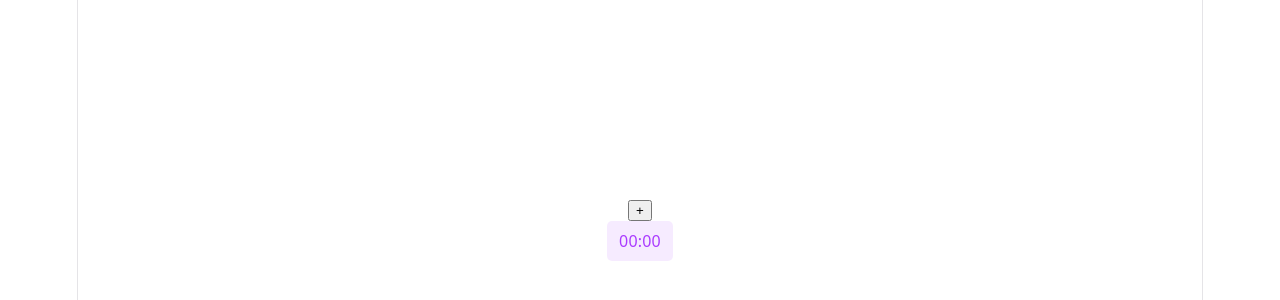
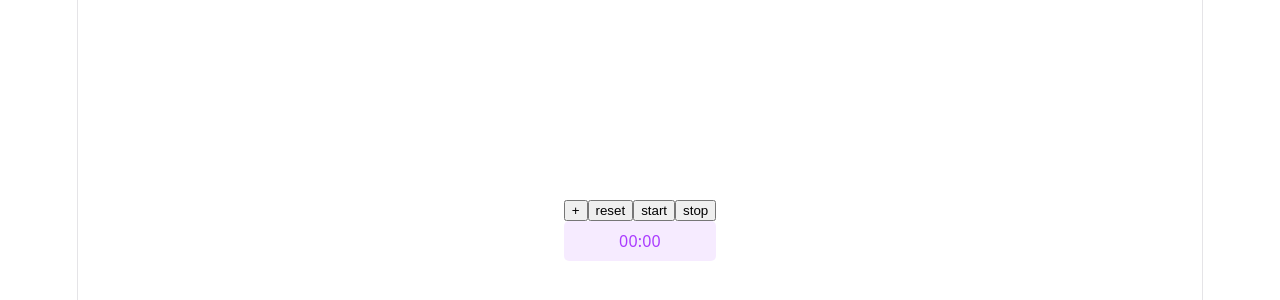
Before and after one commit to koni888/pomodoro_timer, a React (Vite) app: page / in a window 1280 px wide. Shown: the part 160-460 px from the top of the page. Built offline with nearby package versions, Linux system fonts and the light colour scheme.

Commit message:
タイマーのスタート/ストップを実装

```diff
--- a/src/components/Timer.tsx
+++ b/src/components/Timer.tsx
@@ -1,14 +1,55 @@
 import "./Timer.css";
-import { useState } from "react";
+import { useState, useEffect } from "react";
 
 export default function Timer() {
   const [count, setCount] = useState(0);
+  const [active, setActive] = useState(false);
   const formattedCount = count.toString().padStart(2, "0");
+  const startTimer = () => {
+    setActive(true);
+  };
+
+  const stopTimer = () => {
+    setActive(false);
+  };
+
+  // タイマーのカウントダウン処理を行う
+  useEffect(() => {
+    let interval: ReturnType<typeof setInterval> | null = null;
+
+    if (active) {
+      interval = setInterval(() => {
+        setCount((prevCount) => prevCount - 1);
+      }, 1000);
+    }
+
+    return () => {
+      if (interval) {
+        clearInterval(interval);
+      }
+    };
+  }, [active]);
+
   return (
     <div>
       <button className="increment" onClick={() => setCount(count + 1)}>
         +
       </button>
+      <button
+        className="reset"
+        onClick={() => {
+          setCount(0);
+          setActive(false);
+        }}
+      >
+        reset
+      </button>
+      <button className="start" onClick={startTimer}>
+        start
+      </button>
+      <button className="stop" onClick={stopTimer}>
+        stop
+      </button>
       <div className="timer">00:{formattedCount}</div>
     </div>
   );
```
